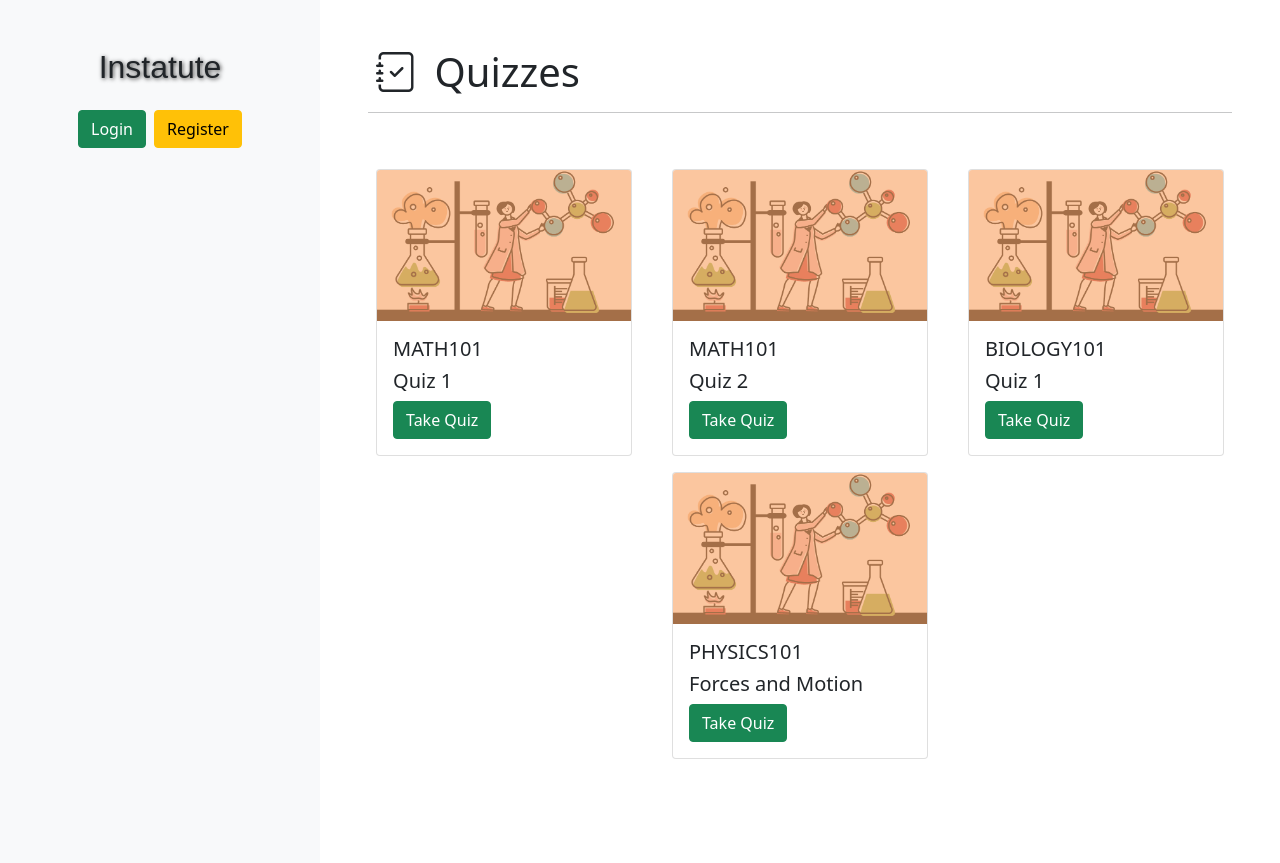
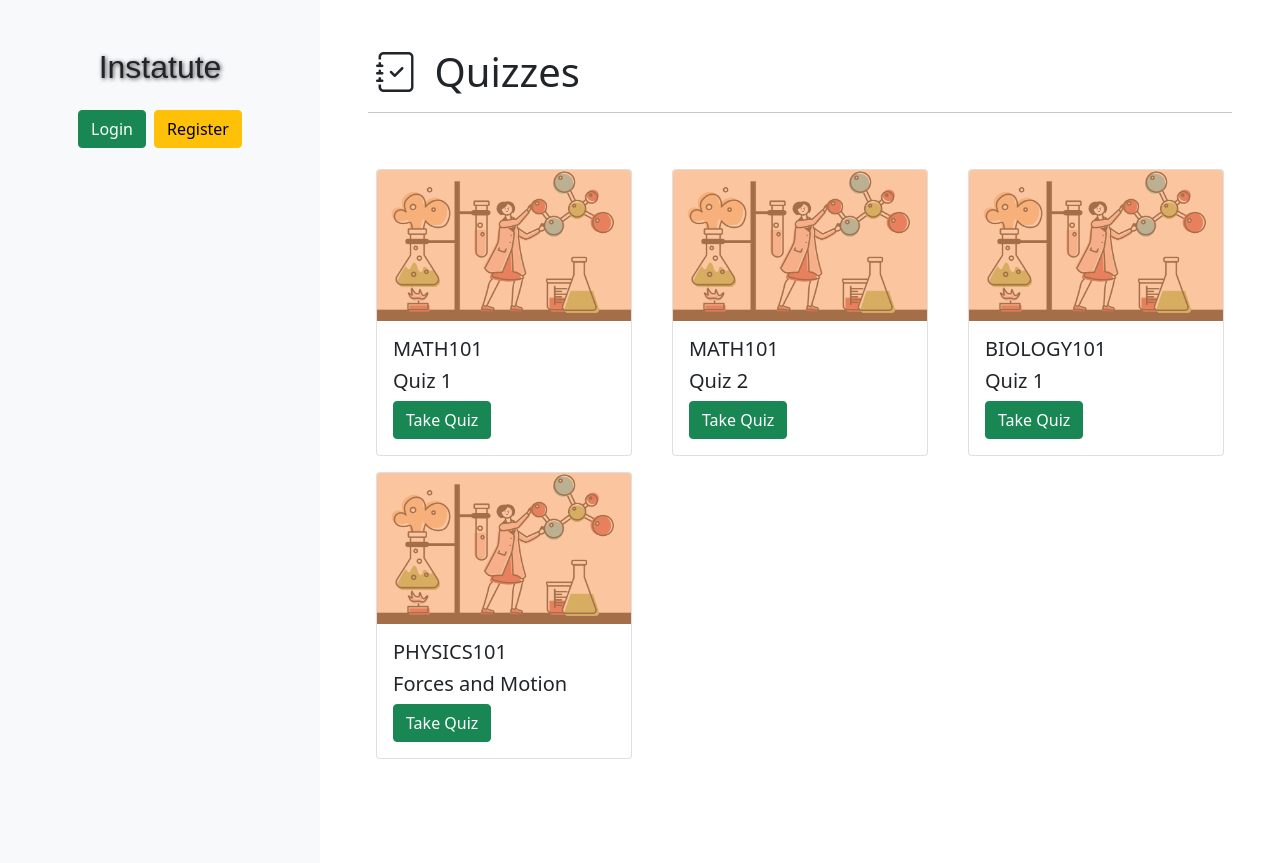
Before and after one commit to zyferion/cos60010, a Django app: page /quiz/ in a window 1280 px wide. Run offline with Django 4.2, Linux system fonts and the light colour scheme; data comes from the database, SQL or seed files in the repository; some libraries are stand-ins or nearby versions; some web fonts are replaced.

Commit message:
Content alignment

```diff
--- a/quiz/templates/quiz/quiz_list.html
+++ b/quiz/templates/quiz/quiz_list.html
@@ -36,7 +36,7 @@ Quiz List
 <div class="h1"><i class="bi bi-journal-check p-2"></i> Quizzes</div>
 <hr>
 
-<div class="row mb-5 mt-5 d-flex justify-content-center">
+<div class="row mb-5 mt-5 d-flex justify-content-left">
 
     {% for obj in object_list %}
 
--- a/subjects/templates/subjects/subject_list.html
+++ b/subjects/templates/subjects/subject_list.html
@@ -16,7 +16,7 @@ My Classes
 <div class="h1"><i class="bi bi-book p-2"></i> Classes</div>
 <hr>
 
-<div class="row mb-5 mt-5 d-flex justify-content-center">
+<div class="row mb-5 mt-5 d-flex justify-content-left">
 
     {% for obj in subjects %}
 
```
Also changed, not shown: 1 other file.
